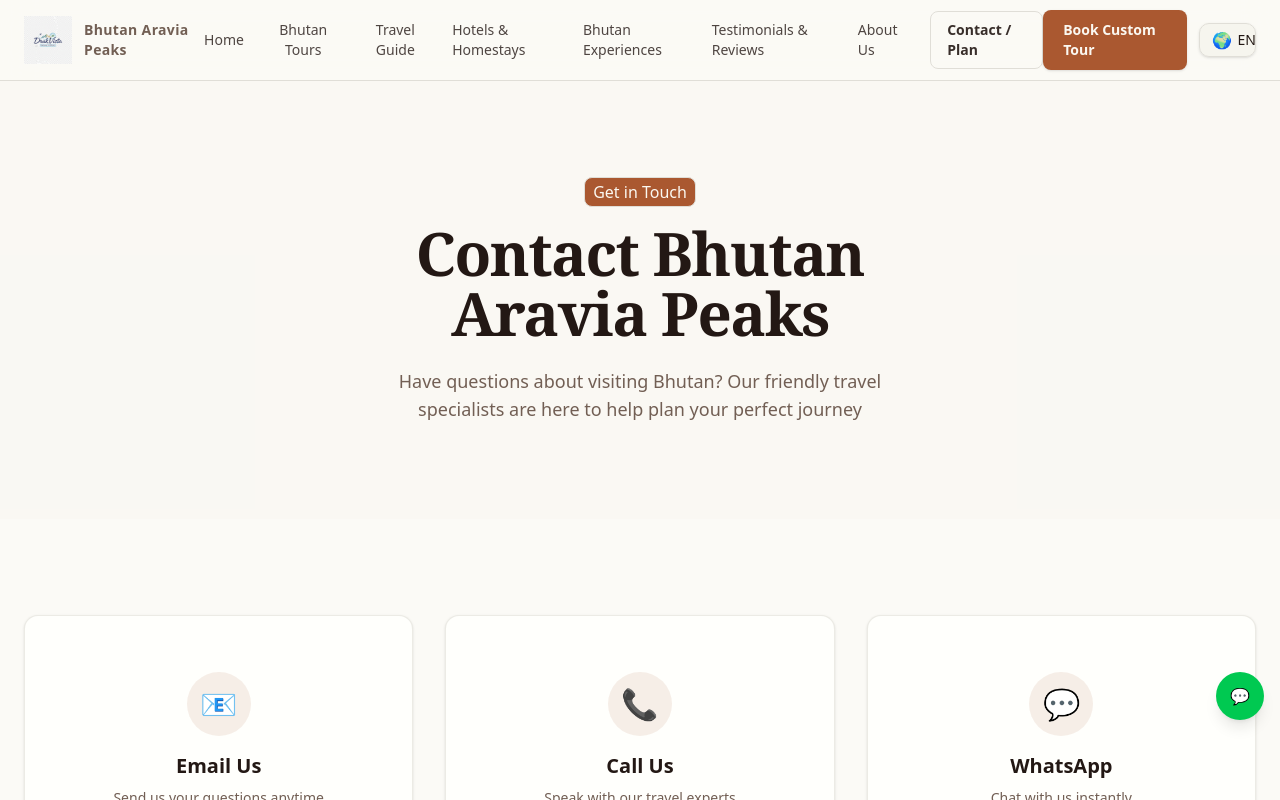
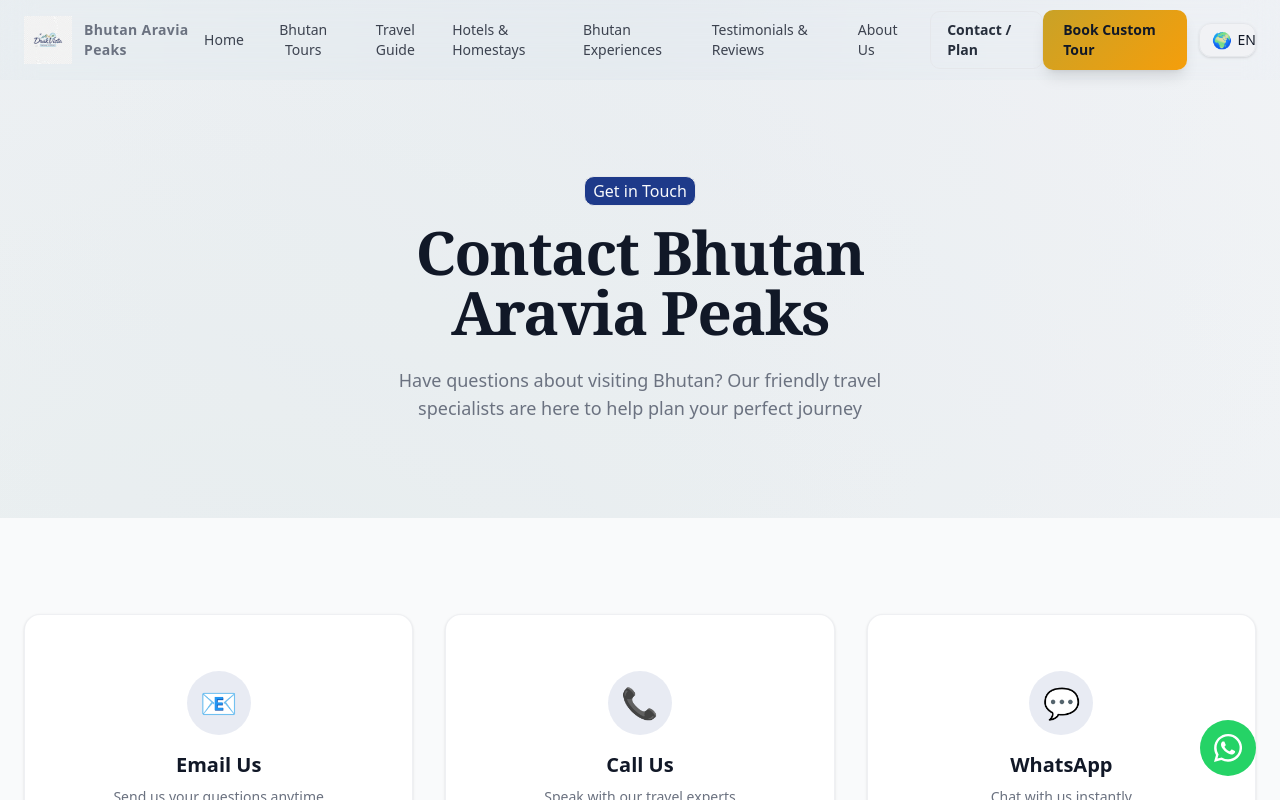
Before and after one commit to dorjilhenduptenzin2892-jpg/Aravia-Peaks, a Next.js app: page /contact in a window 1280 px wide. Shown: the top 800 px of the page. Built offline with nearby package versions, Linux system fonts and the light colour scheme.

Commit message:
Apply premium travel UI system

```diff
--- a/app/globals.css
+++ b/app/globals.css
@@ -4,39 +4,39 @@
 @custom-variant dark (&:is(.dark *));
 
 :root {
-  --background: oklch(0.985 0.005 95);
-  --foreground: oklch(0.22 0.02 40);
-  --card: oklch(1 0.004 90);
-  --card-foreground: oklch(0.22 0.02 40);
-  --popover: oklch(1 0.004 90);
-  --popover-foreground: oklch(0.22 0.02 40);
-  --primary: oklch(0.55 0.12 45);
-  --primary-foreground: oklch(0.98 0.01 90);
-  --secondary: oklch(0.95 0.01 90);
-  --secondary-foreground: oklch(0.28 0.03 45);
-  --muted: oklch(0.96 0.01 90);
-  --muted-foreground: oklch(0.5 0.03 50);
-  --accent: oklch(0.93 0.03 70);
-  --accent-foreground: oklch(0.28 0.03 45);
-  --destructive: oklch(0.577 0.245 27.325);
-  --destructive-foreground: oklch(0.985 0 0);
-  --border: oklch(0.9 0.01 90);
-  --input: oklch(0.92 0.01 90);
-  --ring: oklch(0.7 0.03 60);
-  --chart-1: oklch(0.646 0.222 41.116);
-  --chart-2: oklch(0.6 0.118 184.704);
-  --chart-3: oklch(0.398 0.07 227.392);
-  --chart-4: oklch(0.828 0.189 84.429);
-  --chart-5: oklch(0.769 0.188 70.08);
-  --radius: 0.625rem;
-  --sidebar: oklch(0.98 0.01 90);
-  --sidebar-foreground: oklch(0.22 0.02 40);
-  --sidebar-primary: oklch(0.55 0.12 45);
-  --sidebar-primary-foreground: oklch(0.98 0.01 90);
-  --sidebar-accent: oklch(0.95 0.01 90);
-  --sidebar-accent-foreground: oklch(0.28 0.03 45);
-  --sidebar-border: oklch(0.9 0.01 90);
-  --sidebar-ring: oklch(0.7 0.03 60);
+  --background: #f9fafb;
+  --foreground: #111827;
+  --card: #ffffff;
+  --card-foreground: #111827;
+  --popover: #ffffff;
+  --popover-foreground: #111827;
+  --primary: #1e3a8a;
+  --primary-foreground: #f9fafb;
+  --secondary: #c9a227;
+  --secondary-foreground: #111827;
+  --muted: #f3f4f6;
+  --muted-foreground: #6b7280;
+  --accent: #1f7a63;
+  --accent-foreground: #f9fafb;
+  --destructive: #dc2626;
+  --destructive-foreground: #f9fafb;
+  --border: #e5e7eb;
+  --input: #e5e7eb;
+  --ring: #1e3a8a;
+  --chart-1: #1e3a8a;
+  --chart-2: #1f7a63;
+  --chart-3: #c9a227;
+  --chart-4: #2563eb;
+  --chart-5: #f59e0b;
+  --radius: 0.75rem;
+  --sidebar: #f9fafb;
+  --sidebar-foreground: #111827;
+  --sidebar-primary: #1e3a8a;
+  --sidebar-primary-foreground: #f9fafb;
+  --sidebar-accent: #eef2f7;
+  --sidebar-accent-foreground: #111827;
+  --sidebar-border: #e5e7eb;
+  --sidebar-ring: #1e3a8a;
 }
 
 .dark {
@@ -120,20 +120,48 @@
   }
   body {
     @apply bg-background text-foreground antialiased;
+    background-image: radial-gradient(circle at top, rgba(30, 58, 138, 0.06), transparent 55%),
+      radial-gradient(circle at 20% 20%, rgba(31, 122, 99, 0.08), transparent 45%);
   }
 }
 
 @layer components {
   .card-premium {
-    @apply bg-card border-2 border-border/60 rounded-2xl shadow-lg hover:shadow-2xl transition-all duration-500 hover:-translate-y-2;
+    @apply bg-card border border-border/70 rounded-2xl shadow-lg hover:shadow-2xl transition-all duration-500 hover:-translate-y-2;
+    box-shadow: 0 10px 30px rgba(15, 23, 42, 0.08);
   }
 
   .btn-premium {
-    @apply shadow-lg hover:shadow-2xl transition-all duration-300 hover:scale-105;
+    @apply shadow-lg hover:shadow-2xl transition-all duration-300 hover:scale-[1.02];
+    background-image: linear-gradient(135deg, #c9a227, #f59e0b);
+    color: #111827;
   }
 
   .overlay-dark {
     @apply bg-gradient-to-t from-black/80 via-black/40 to-transparent;
+  }
+
+  .hero-gradient {
+    background-image: linear-gradient(135deg, rgba(30, 58, 138, 0.85), rgba(31, 122, 99, 0.8));
+  }
+
+  .section-tint {
+    background-image: linear-gradient(180deg, rgba(30, 58, 138, 0.08), rgba(31, 122, 99, 0.04));
+  }
+
+  .gold-glow {
+    box-shadow: 0 10px 30px rgba(201, 162, 39, 0.3);
+  }
+
+  .hover-glow:hover {
+    box-shadow: 0 12px 30px rgba(30, 58, 138, 0.25);
+  }
+
+  .text-gradient {
+    background-image: linear-gradient(135deg, #c9a227, #f59e0b);
+    -webkit-background-clip: text;
+    background-clip: text;
+    color: transparent;
   }
 }
 
@@ -151,3 +179,33 @@
 .animate-fade-in-up {
   animation: fade-in-up 0.6s ease-out;
 }
+
+@keyframes floaty {
+  0%,
+  100% {
+    transform: translateY(0);
+  }
+  50% {
+    transform: translateY(-6px);
+  }
+}
+
+.animate-floaty {
+  animation: floaty 3.5s ease-in-out infinite;
+}
+
+@keyframes pulse-ring {
+  0% {
+    box-shadow: 0 0 0 0 rgba(37, 211, 102, 0.6);
+  }
+  70% {
+    box-shadow: 0 0 0 12px rgba(37, 211, 102, 0);
+  }
+  100% {
+    box-shadow: 0 0 0 0 rgba(37, 211, 102, 0);
+  }
+}
+
+.animate-pulse-ring {
+  animation: pulse-ring 2.2s infinite;
+}
--- a/components/header.tsx
+++ b/components/header.tsx
@@ -3,12 +3,15 @@
 import { useEffect, useRef, useState } from "react"
 import Link from "next/link"
 import Image from "next/image"
+import { usePathname } from "next/navigation"
 import { LanguageSelector } from "@/components/language-selector"
 
 export function Header() {
   const [mobileMenuOpen, setMobileMenuOpen] = useState(false)
   const [openMenu, setOpenMenu] = useState<"tours" | "guide" | null>(null)
   const navRef = useRef<HTMLDivElement | null>(null)
+  const pathname = usePathname()
+  const [isScrolled, setIsScrolled] = useState(false)
 
   const handleLinkClick = () => {
     setMobileMenuOpen(false)
@@ -29,8 +32,24 @@ export function Header() {
     return () => document.removeEventListener("mousedown", handleClickOutside)
   }, [])
 
+  useEffect(() => {
+    const handleScroll = () => setIsScrolled(window.scrollY > 20)
+    handleScroll()
+    window.addEventListener("scroll", handleScroll, { passive: true })
+    return () => window.removeEventListener("scroll", handleScroll)
+  }, [])
+
+  const linkClass = (href: string) =>
+    `text-sm font-medium transition-colors ${
+      pathname === href ? "text-secondary" : "text-foreground/80 hover:text-foreground"
+    }`
+
   return (
-    <header className="sticky top-0 z-50 w-full border-b bg-background/90 backdrop-blur-lg">
+    <header
+      className={`sticky top-0 z-50 w-full transition-all duration-300 ${
+        isScrolled ? "bg-background/95 shadow-lg border-b" : "bg-transparent border-transparent"
+      } backdrop-blur-lg`}
+    >
       <div className="container mx-auto flex h-20 items-center justify-between px-4 md:px-6">
         <Link
           href="/"
@@ -52,11 +71,7 @@ export function Header() {
 
         {/* Desktop Navigation */}
         <nav ref={navRef} className="hidden items-center gap-6 md:flex">
-          <Link
-            href="/"
-            className="text-sm font-medium text-foreground/80 transition-colors hover:text-foreground"
-            onClick={handleLinkClick}
-          >
+          <Link href="/" className={linkClass("/")} onClick={handleLinkClick}>
             Home
           </Link>
 
@@ -139,32 +154,16 @@ export function Header() {
             </div>
           </div>
 
-          <Link
-            href="/bhutan/farmhouses-homestays"
-            className="text-sm font-medium text-foreground/80 transition-colors hover:text-foreground"
-            onClick={handleLinkClick}
-          >
+          <Link href="/bhutan/farmhouses-homestays" className={linkClass("/bhutan/farmhouses-homestays")} onClick={handleLinkClick}>
             Hotels & Homestays
           </Link>
-          <Link
-            href="/#experiences"
-            className="text-sm font-medium text-foreground/80 transition-colors hover:text-foreground"
-            onClick={handleLinkClick}
-          >
+          <Link href="/#experiences" className="text-sm font-medium text-foreground/80 transition-colors hover:text-foreground" onClick={handleLinkClick}>
             Bhutan Experiences
           </Link>
-          <Link
-            href="/#testimonials"
-            className="text-sm font-medium text-foreground/80 transition-colors hover:text-foreground"
-            onClick={handleLinkClick}
-          >
+          <Link href="/#testimonials" className="text-sm font-medium text-foreground/80 transition-colors hover:text-foreground" onClick={handleLinkClick}>
             Testimonials & Reviews
           </Link>
-          <Link
-            href="/about"
-            className="text-sm font-medium text-foreground/80 transition-colors hover:text-foreground"
-            onClick={handleLinkClick}
-          >
+          <Link href="/about" className={linkClass("/about")} onClick={handleLinkClick}>
             About Us
           </Link>
           <Link
@@ -179,7 +178,7 @@ export function Header() {
         <div className="hidden items-center gap-3 md:flex">
           <Link
             href="/inquiry"
-            className="inline-flex items-center justify-center gap-2 px-5 py-2.5 text-sm font-semibold rounded-md bg-primary text-primary-foreground shadow-sm hover:shadow-md transition-shadow"
+            className="inline-flex items-center justify-center gap-2 px-5 py-2.5 text-sm font-semibold rounded-md btn-premium hover-glow"
             onClick={handleLinkClick}
           >
             Book Custom Tour
--- a/components/sections/experience-grid.tsx
+++ b/components/sections/experience-grid.tsx
@@ -45,7 +45,7 @@ const experiences = [
 
 export function ExperienceGrid() {
   return (
-    <section id="experiences" className="py-16 md:py-24 bg-muted/30">
+    <section id="experiences" className="py-16 md:py-24 section-tint">
       <div className="container mx-auto px-4 md:px-6">
         <SectionHeader
           eyebrow={<Badge variant="secondary">Explore Bhutan by Experience</Badge>}
@@ -56,7 +56,7 @@ export function ExperienceGrid() {
         <div className="mt-12 grid gap-6 md:grid-cols-2 lg:grid-cols-3">
           {experiences.map((item) => (
             <Link key={item.title} href={item.href} className="group block">
-              <Card className="overflow-hidden border border-border/60 bg-card transition-all duration-300 hover:shadow-xl">
+              <Card className="card-premium overflow-hidden border border-border/60 bg-card">
                 <div className="relative h-48">
                   <Image
                     src={item.image}
--- a/components/sections/festival-season.tsx
+++ b/components/sections/festival-season.tsx
@@ -13,7 +13,7 @@ const seasons = [
 
 export function FestivalSeason() {
   return (
-    <section className="py-16 md:py-24 bg-background">
+    <section className="py-16 md:py-24 section-tint">
       <div className="container mx-auto px-4 md:px-6">
         <SectionHeader
           eyebrow={<Badge variant="secondary">Festival & Seasonal Travel</Badge>}
@@ -23,7 +23,7 @@ export function FestivalSeason() {
 
         <div className="mt-10 grid gap-4 md:grid-cols-2 lg:grid-cols-4">
           {seasons.map((item) => (
-            <Card key={item.season} className="border border-border/60 bg-card">
+            <Card key={item.season} className="card-premium border border-border/60 bg-card">
               <CardContent className="p-6">
                 <h3 className="text-lg font-semibold mb-1">{item.season}</h3>
                 <p className="text-sm text-muted-foreground mb-2">{item.months}</p>
--- a/components/sections/testimonials.tsx
+++ b/components/sections/testimonials.tsx
@@ -28,7 +28,7 @@ const testimonials = [
 
 export function Testimonials() {
   return (
-    <section id="testimonials" className="py-16 md:py-24 bg-muted/30">
+    <section id="testimonials" className="py-16 md:py-24 section-tint">
       <div className="container mx-auto px-4 md:px-6">
         <SectionHeader
           eyebrow={<Badge variant="secondary">Testimonials</Badge>}
@@ -41,7 +41,7 @@ export function Testimonials() {
             <CarouselContent>
               {testimonials.map((item) => (
                 <CarouselItem key={item.name} className="md:basis-1/2 lg:basis-1/3">
-                  <Card className="border border-border/60 bg-card h-full">
+                  <Card className="card-premium border border-border/60 bg-card h-full">
                     <CardContent className="p-6">
                       <div className="flex items-center gap-2 text-sm text-muted-foreground mb-3">
                         <span>{"★".repeat(item.rating)}</span>
--- a/components/sections/travel-guide-section.tsx
+++ b/components/sections/travel-guide-section.tsx
@@ -24,7 +24,7 @@ const articles = [
 
 export function TravelGuideSection() {
   return (
-    <section className="py-16 md:py-24 bg-background">
+    <section className="py-16 md:py-24 section-tint">
       <div className="container mx-auto px-4 md:px-6">
         <SectionHeader
           eyebrow={<Badge variant="secondary">Travel Guide & Blog</Badge>}
@@ -34,11 +34,11 @@ export function TravelGuideSection() {
 
         <div className="mt-10 grid gap-6 md:grid-cols-2 lg:grid-cols-3">
           {articles.map((article) => (
-            <Card key={article.title} className="border border-border/60 bg-card">
+            <Card key={article.title} className="card-premium border border-border/60 bg-card">
               <CardContent className="p-6">
                 <h3 className="text-lg font-semibold mb-2">{article.title}</h3>
                 <p className="text-sm text-muted-foreground mb-4">{article.description}</p>
-                <Button variant="outline" size="sm" asChild>
+                <Button variant="outline" size="sm" className="hover-glow" asChild>
                   <Link href={article.href}>Read More</Link>
                 </Button>
               </CardContent>
--- a/components/sections/why-us.tsx
+++ b/components/sections/why-us.tsx
@@ -40,7 +40,7 @@ export function WhyUs() {
   const { t } = useLanguage()
 
   return (
-    <section className="py-16 md:py-24 bg-background">
+    <section className="py-16 md:py-24 section-tint">
       <div className="container mx-auto px-4 md:px-6">
         <SectionHeader
           eyebrow={<Badge variant="secondary">Trusted Bhutan Experts</Badge>}
@@ -50,7 +50,7 @@ export function WhyUs() {
 
         <div className="mt-12 grid gap-6 md:grid-cols-2 lg:grid-cols-3">
           {trustItems.map((item) => (
-            <Card key={item.titleKey} className="border border-border/60 bg-card">
+            <Card key={item.titleKey} className="card-premium border border-border/60 bg-card">
               <CardContent className="p-6">
                 <div className="mb-4 inline-flex h-12 w-12 items-center justify-center rounded-xl bg-accent/20 text-2xl">
                   {item.icon}
--- a/components/whatsapp-float.tsx
+++ b/components/whatsapp-float.tsx
@@ -2,14 +2,21 @@
 
 export function WhatsAppFloat() {
   return (
+    <div className="fixed bottom-6 right-6 z-50 group">
       <a
         href="https://wa.me/97517565604"
         target="_blank"
         rel="noopener noreferrer"
-      className="fixed bottom-20 right-4 z-40 inline-flex h-12 w-12 items-center justify-center rounded-full bg-green-500 text-white shadow-lg hover:bg-green-600 transition-colors"
-      aria-label="Chat on WhatsApp"
+        className="relative inline-flex h-14 w-14 items-center justify-center rounded-full bg-[#25D366] text-white shadow-xl transition-transform duration-300 hover:scale-105 animate-pulse-ring"
+        aria-label="Chat with us on WhatsApp"
       >
-      💬
+        <svg className="h-7 w-7" viewBox="0 0 24 24" fill="currentColor" aria-hidden="true">
+          <path d="M20.52 3.48A11.78 11.78 0 0012.06 0C5.45 0 .1 5.35.1 11.96c0 2.1.55 4.15 1.6 5.96L0 24l6.26-1.64a11.87 11.87 0 005.8 1.48h.01c6.61 0 11.96-5.35 11.96-11.96 0-3.2-1.24-6.2-3.51-8.4zm-8.46 18.2a9.86 9.86 0 01-5.02-1.37l-.36-.22-3.7.97.99-3.61-.24-.37a9.82 9.82 0 01-1.52-5.23c0-5.43 4.42-9.85 9.86-9.85 2.63 0 5.1 1.03 6.96 2.89a9.8 9.8 0 012.89 6.96c0 5.43-4.42 9.84-9.86 9.84zm5.4-7.38c-.3-.15-1.76-.87-2.03-.97-.27-.1-.47-.15-.67.15-.2.3-.77.97-.94 1.17-.17.2-.35.22-.65.07-.3-.15-1.26-.46-2.39-1.47-.88-.79-1.48-1.76-1.65-2.06-.17-.3-.02-.46.13-.6.14-.14.3-.35.45-.52.15-.17.2-.3.3-.5.1-.2.05-.37-.02-.52-.08-.15-.67-1.61-.92-2.2-.24-.58-.49-.5-.67-.5l-.57-.01c-.2 0-.52.07-.8.37-.27.3-1.04 1.02-1.04 2.48 0 1.46 1.07 2.87 1.21 3.07.15.2 2.1 3.2 5.08 4.48.71.31 1.26.5 1.69.63.71.23 1.36.2 1.87.12.57-.09 1.76-.72 2.01-1.41.25-.69.25-1.29.17-1.41-.07-.12-.27-.2-.57-.35z" />
+        </svg>
       </a>
+      <div className="pointer-events-none absolute right-16 top-1/2 hidden -translate-y-1/2 rounded-full bg-foreground px-4 py-2 text-xs font-semibold text-background shadow-lg group-hover:flex">
+        Chat with us on WhatsApp
+      </div>
+    </div>
   )
 }
```
Also changed, not shown: app/packages/packages-page-client.tsx (+33 -6 lines), components/footer.tsx (+46 -46 lines), components/sections/featured-tours.tsx (+4 -7 lines), components/sections/home-hero.tsx (+18 -8 lines). Lines whose indentation alone changed are shown as unchanged.
